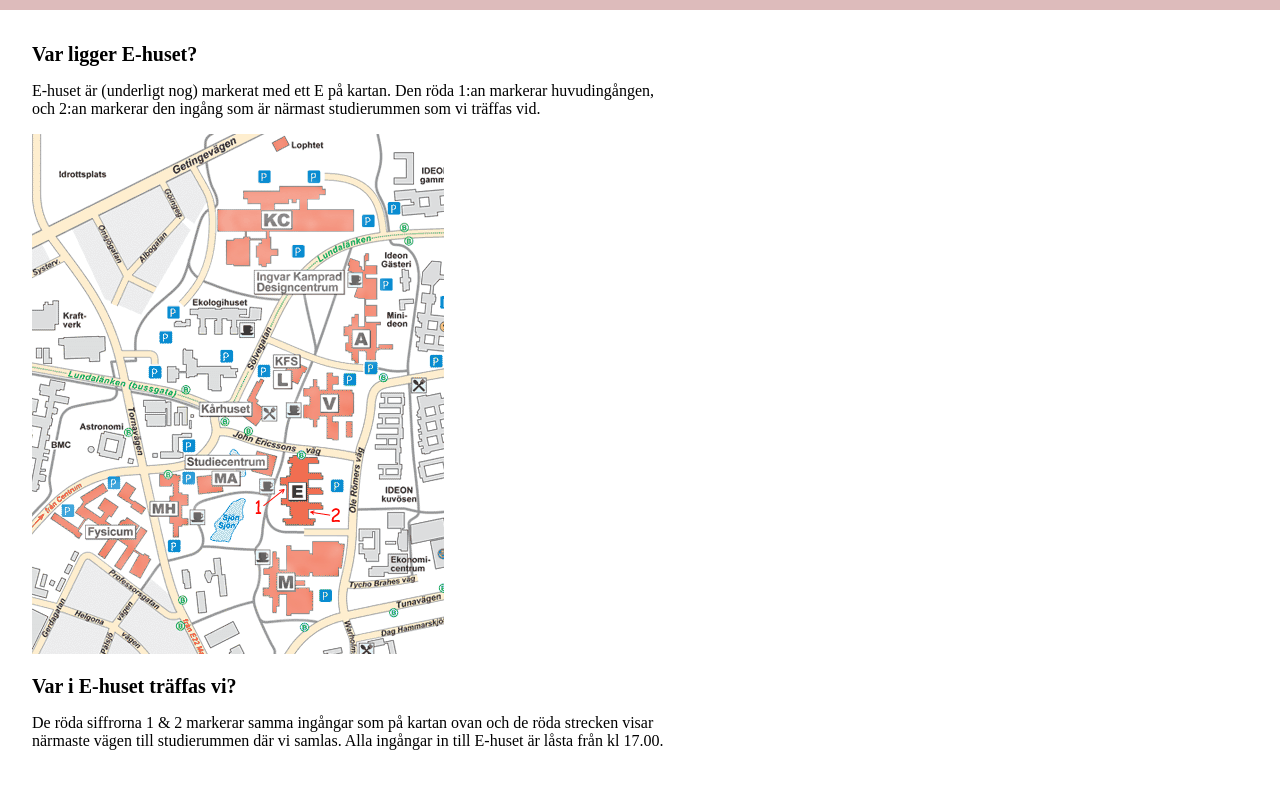
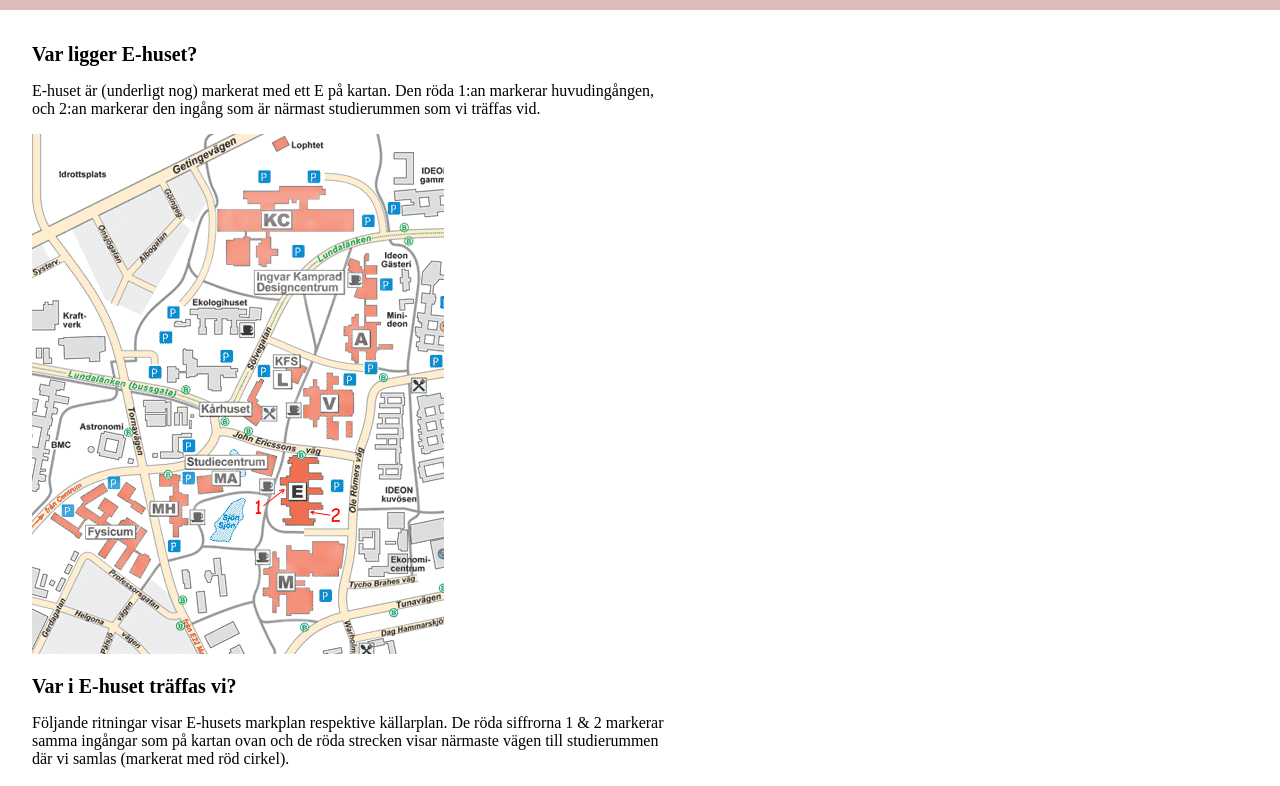
Before and after one commit to samaltrell/samaltrell.github.io, a plain HTML site: page map.html in a window 1280 px wide. Shown: the part 144-930 px from the top of the page. Drawn offline with Linux system fonts and the light colour scheme.

Commit message:
Clarified som information

```diff
--- a/map.html
+++ b/map.html
@@ -38,8 +38,8 @@ Var i E-huset träffas vi?
 </h2>
 
 <p>
-De röda siffrorna 1 & 2 markerar samma ingångar som på kartan ovan och de röda strecken visar närmaste vägen till studierummen där
-vi samlas. Alla ingångar in till E-huset är låsta från kl 17.00.
+Följande ritningar visar E-husets markplan respektive källarplan. De röda siffrorna 1 & 2 markerar samma ingångar som på kartan ovan och de röda strecken visar närmaste vägen till studierummen där
+vi samlas (markerat med röd cirkel).
 
 <p>
 <img src="img/E-1-1.png">
```
Also changed, not shown: discord.html (+1 -1 lines).
